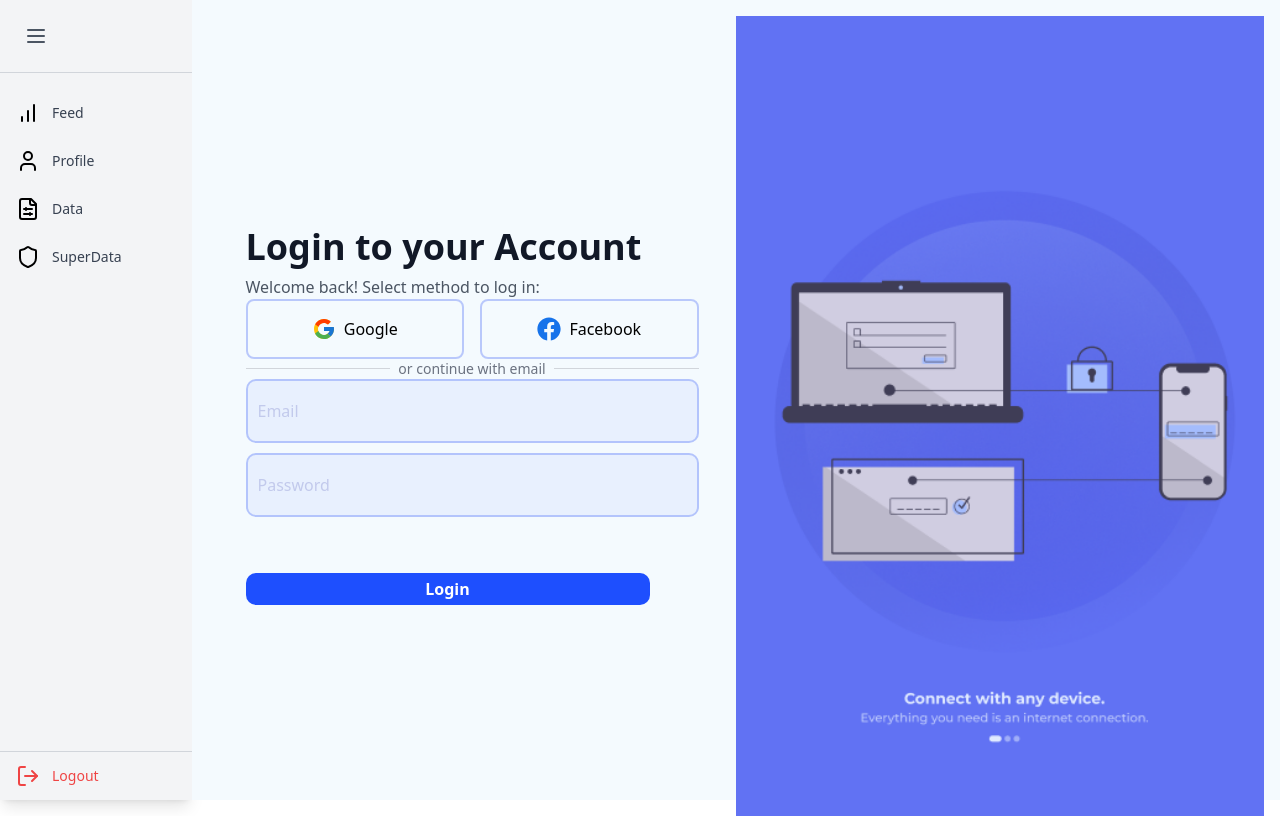
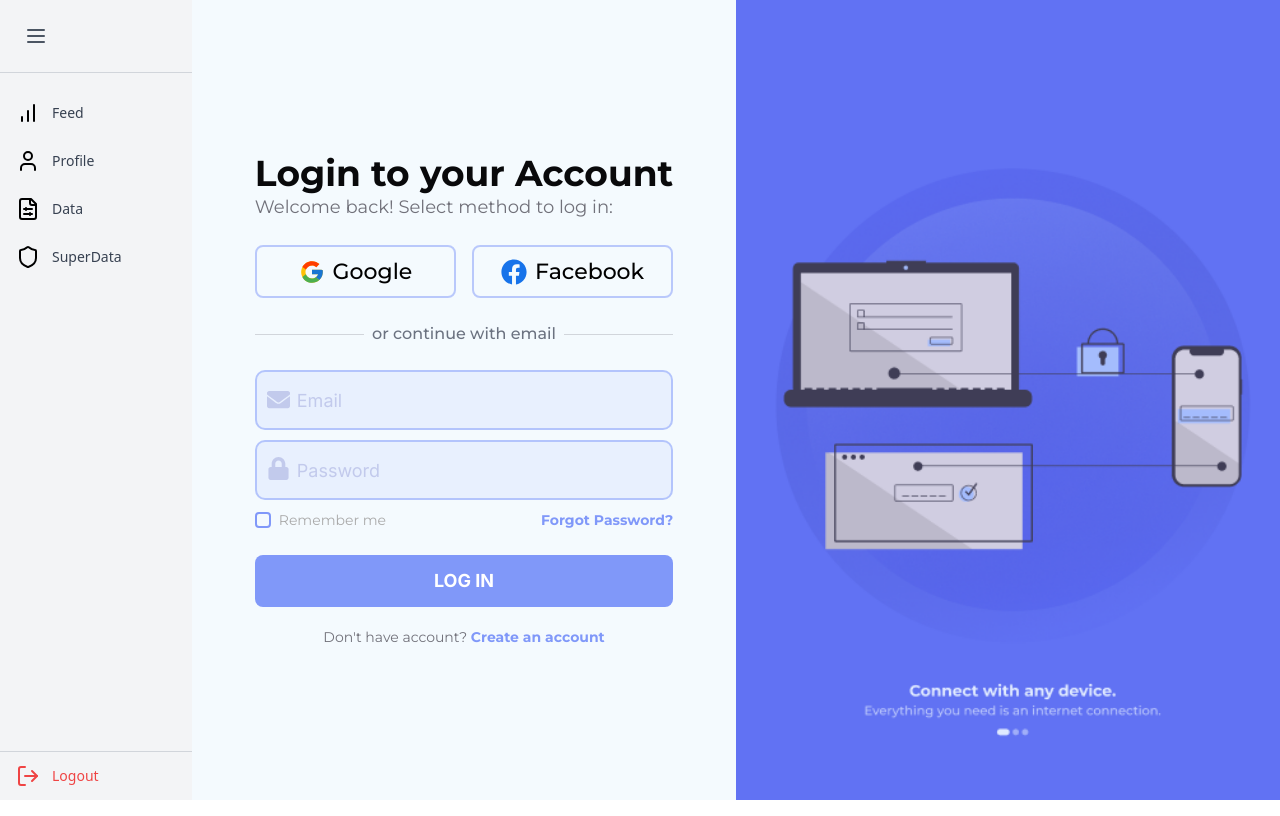
Before and after one commit to saradbabushrestha/GIT-Bootcamp, a React (Vite) app in the folder group-task/: page /login in a window 1280 px wide. Built offline with nearby package versions, Linux system fonts and the light colour scheme.

Commit message:
Completed Login UI

```diff
--- a/group-task/index.html
+++ b/group-task/index.html
@@ -1,9 +1,19 @@
-<!doctype html>
+<!DOCTYPE html>
 <html lang="en">
   <head>
     <meta charset="UTF-8" />
     <meta name="viewport" content="width=device-width, initial-scale=1.0" />
     <title>Group Task</title>
+
+    <!-- Linking the fonts -->
+    <link
+      href="https://fonts.googleapis.com/css2?family=Montserrat:wght@400;500;700&display=swap"
+      rel="stylesheet"
+    />
+    <link
+      href="https://fonts.googleapis.com/css2?family=Inter:wght@400;500;600;700&display=swap"
+      rel="stylesheet"
+    />
   </head>
   <body>
     <div id="root"></div>
--- a/group-task/src/App.tsx
+++ b/group-task/src/App.tsx
@@ -13,7 +13,7 @@ function App() {
       <div className="flex h-screen">
         <Sidebar />
 
-        <div className="flex-grow bg-[#f4fafe] p-4">
+        <div className="flex-grow bg-[#f4fafe]">
           <Routes>
             <Route path="/" element={<SignUp />} />
             <Route path="/admin" element={<AdminDashboard />} />
--- a/group-task/src/Pages/Login.tsx
+++ b/group-task/src/Pages/Login.tsx
@@ -1,61 +1,117 @@
-import { FaFacebook } from "react-icons/fa";
+import { FaLock, FaEnvelope, FaFacebook } from "react-icons/fa";
 import { FcGoogle } from "react-icons/fc";
-import ButtonComponent from "../components/ButtonComponent";
 import TextFieldComponent from "../components/TextFieldComponent";
 
 const Login = () => {
   return (
     <div className="flex justify-between h-screen">
       <div className="flex-1 flex items-center justify-center">
-        <div className="">
-          <div>
-            <h1 className="text-4xl font-bold text-gray-900">
+        <div className="flex flex-col gap-y-6">
+          {/* Login and Welcome */}
+          <div className="font-montserrat">
+            <h1 className="text-4xl font-bold text-[#09090B]">
               Login to your Account
             </h1>
-            <p className="mt-2 text-gray-600">
+            <p className="text-lg  text-[#71717A]">
               Welcome back! Select method to log in:
             </p>
           </div>
-          <div className="flex gap-4">
-            <button className="flex-1 w-[215px] h-[60px] py-2 px-4 border-2 border-[rgb(128,152,249,0.5)] rounded-lg flex items-center justify-center gap-2 hover:bg-[rgb(128,152,249,0.2)] transition-colors">
-              <FcGoogle size={24} color="red" />
+
+          {/* Social Media Login */}
+          <div className="flex gap-4 font-montserrat font-medium text-[22px]">
+            <button className="flex-1 py-2 px-4 border-2 border-[rgb(128,152,249,0.5)] rounded-lg flex items-center justify-center gap-2 hover:bg-[rgb(128,152,249,0.2)] transition-colors">
+              <FcGoogle size={26} />
               <span>Google</span>
             </button>
             <button className="flex-1 py-2 px-4 border-2 border-[rgb(128,152,249,0.5)] rounded-lg flex items-center justify-center gap-2 hover:bg-[rgb(128,152,249,0.2)] transition-colors">
-              <FaFacebook size={24} color="#1773ea" />
+              <FaFacebook size={26} color="#1773ea" />
               <span>Facebook</span>
             </button>
           </div>
-          <div className="relative">
+
+          {/* Email Login */}
+          <div className="relative font-montserrat text-[15px font-medium">
             <div className="absolute inset-0 flex items-center">
               <div className="w-full border-t border-gray-300"></div>
             </div>
-            <div className="relative flex justify-center text-sm">
+            <div className="relative flex justify-center">
               <span className="px-2 bg-[#f4fafe] text-gray-500">
                 or continue with email
               </span>
             </div>
           </div>
 
+          {/* Email Login Form */}
           <form className="">
             <TextFieldComponent
               name="Email"
               placeholder="Email"
               inputType="string"
+              icon={
+                <FaEnvelope
+                  size={23}
+                  color="rgb(45,49,166,0.2)"
+                  className="absolute left-3 top-[18px]"
+                />
+              }
             />
             <TextFieldComponent
               name="Password"
               placeholder="Password"
               inputType="password"
+              icon={
+                <FaLock
+                  size={23}
+                  color="rgb(45,49,166,0.2)"
+                  className="absolute left-3 top-[17px]"
+                />
+              }
             />
 
-            <ButtonComponent btnBgColor="bg-primary-color" btnText="Login" />
+            {/* Remember me and Forgot Password */}
+            <div className="flex items-center justify-between mb-[25px] font-montserrat text-sm">
+              <div className="flex items-center">
+                <input
+                  type="checkbox"
+                  className="h-4 w-4 text-[#8098F9]
+                focus:ring-[#8098F9] appearance-none border-2 border-[#8098F9] rounded checked:bg-[#8098F9]  "
+                />
+                <label className=" ml-2 text-[#AAAAAA]">Remember me</label>
+              </div>
+              <div>
+                <a
+                  href="#"
+                  className="font-semibold text-[#8098F9] hover:text-blue-500"
+                >
+                  Forgot Password?
+                </a>
+              </div>
+            </div>
+
+            {/* Login Button */}
+            <button
+              type="submit"
+              className="w-full mb-[20px] py-3 px-4 bg-[#8098F9] hover:bg-blue-600 text-white rounded-lg transition-colors
+              font-inter font-bold text-lg
+              "
+            >
+              LOG IN
+            </button>
+
+            {/* Create account */}
+            <p className="text-center text-[#71717A] font-montserrat text-sm">
+              Don't have account?{" "}
+              <a
+                href="#"
+                className="text-[#8098F9] hover:text-blue-500 font-bold"
+              >
+                Create an account
+              </a>
+            </p>
           </form>
         </div>
       </div>
-      <div className="flex-1 bg-log-in bg-contain bg-center bg-no-repeat bg-[#6172F3]">
-        {/* <img src="/images/login-image.png" alt="Please login to continue" /> */}
-      </div>
+      <div className="flex-1 bg-log-in bg-contain bg-center bg-no-repeat bg-[#6172F3]"></div>
     </div>
   );
 };
--- a/group-task/src/components/TextFieldComponent.tsx
+++ b/group-task/src/components/TextFieldComponent.tsx
@@ -4,16 +4,20 @@ const TextFieldComponent = ({
   name,
   placeholder,
   inputType,
+  icon,
 }: TextFieldComponentProps) => {
   return (
     <>
       <div>
-        <div>
+        <div className="flex items-center relative">
+          {icon}
           <input
             name={name}
             placeholder={placeholder}
             type={inputType}
-            className="w-[453px] h-[64px] mb-[10px] placeholder-[rgb(45,49,166,0.2)] text-[rgb(45,49,166,0.2)] border-2 bg-[rgb(128,152,249,0.10)] rounded-[10px]  border-[rgb(128,152,249,0.5)] pl-[10px] pt-[10px] pb-[10px]"
+            className={`w-full h-[60px] mb-[10px] pl-10 pt-[10px] pb-[10px] border-2 rounded-[10px]
+              font-inter text-lg
+              placeholder-[rgb(45,49,166,0.2)] text-[rgb(45,49,166,0.2)]  bg-[rgb(128,152,249,0.10)] border-[rgb(128,152,249,0.5)] outline-[#8098F9]`}
           />
         </div>
       </div>
--- a/group-task/src/types/utils/utils.ts
+++ b/group-task/src/types/utils/utils.ts
@@ -6,6 +6,6 @@ export type ButtonComponentProps = {
 export type TextFieldComponentProps = {
   placeholder: string;
   name: string;
-
   inputType: string;
+  icon?: React.ReactNode;
 };
--- a/group-task/tailwind.config.js
+++ b/group-task/tailwind.config.js
@@ -3,6 +3,10 @@ export default {
   content: ["./index.html", "./src/**/*.{js,ts,jsx,tsx}"],
   theme: {
     extend: {
+      fontFamily: {
+        montserrat: ["Montserrat", "sans-serif"],
+        inter: ["Inter", "sans-serif"],
+      },
       colors: {
         "primary-color": "#1E4FFE",
       },
```
